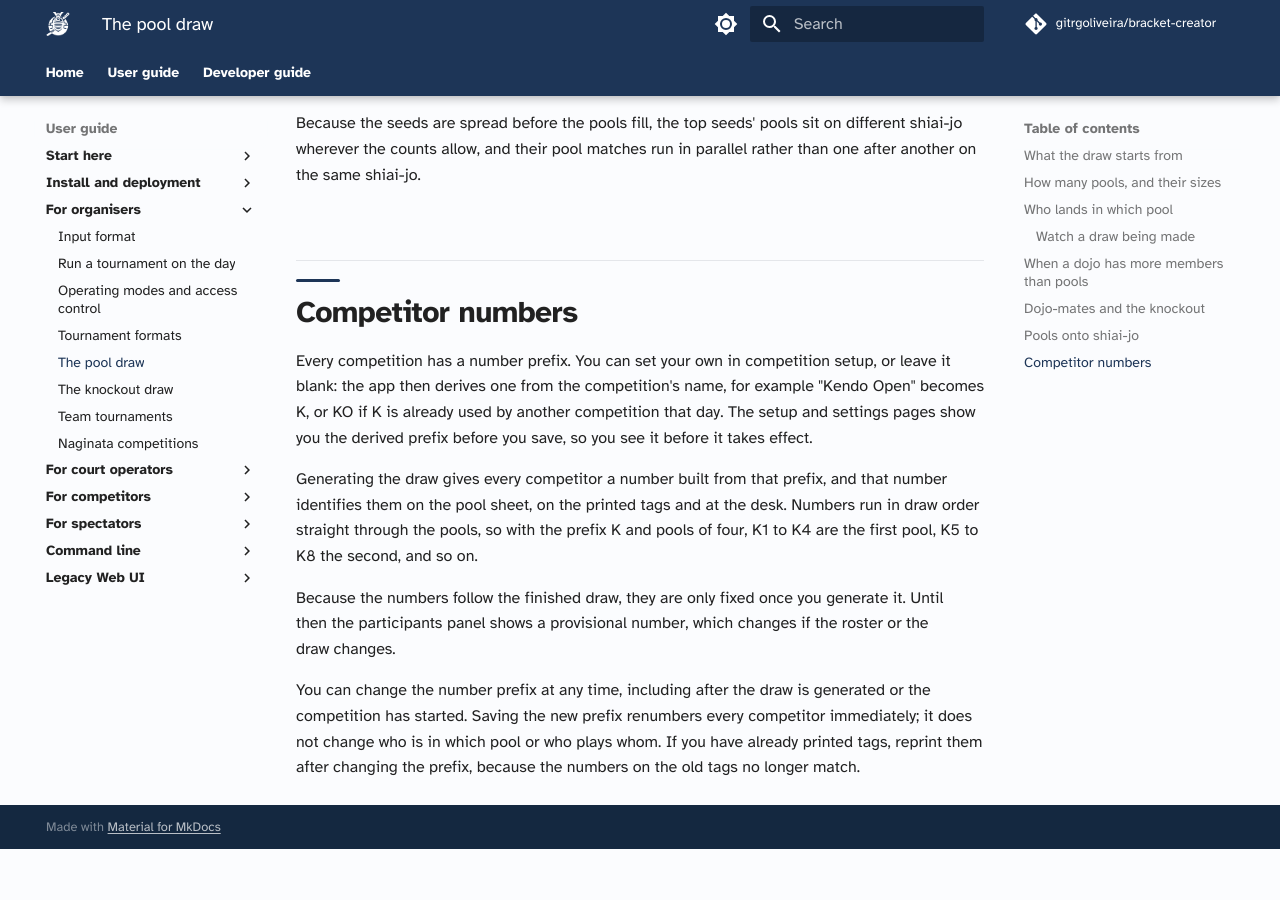
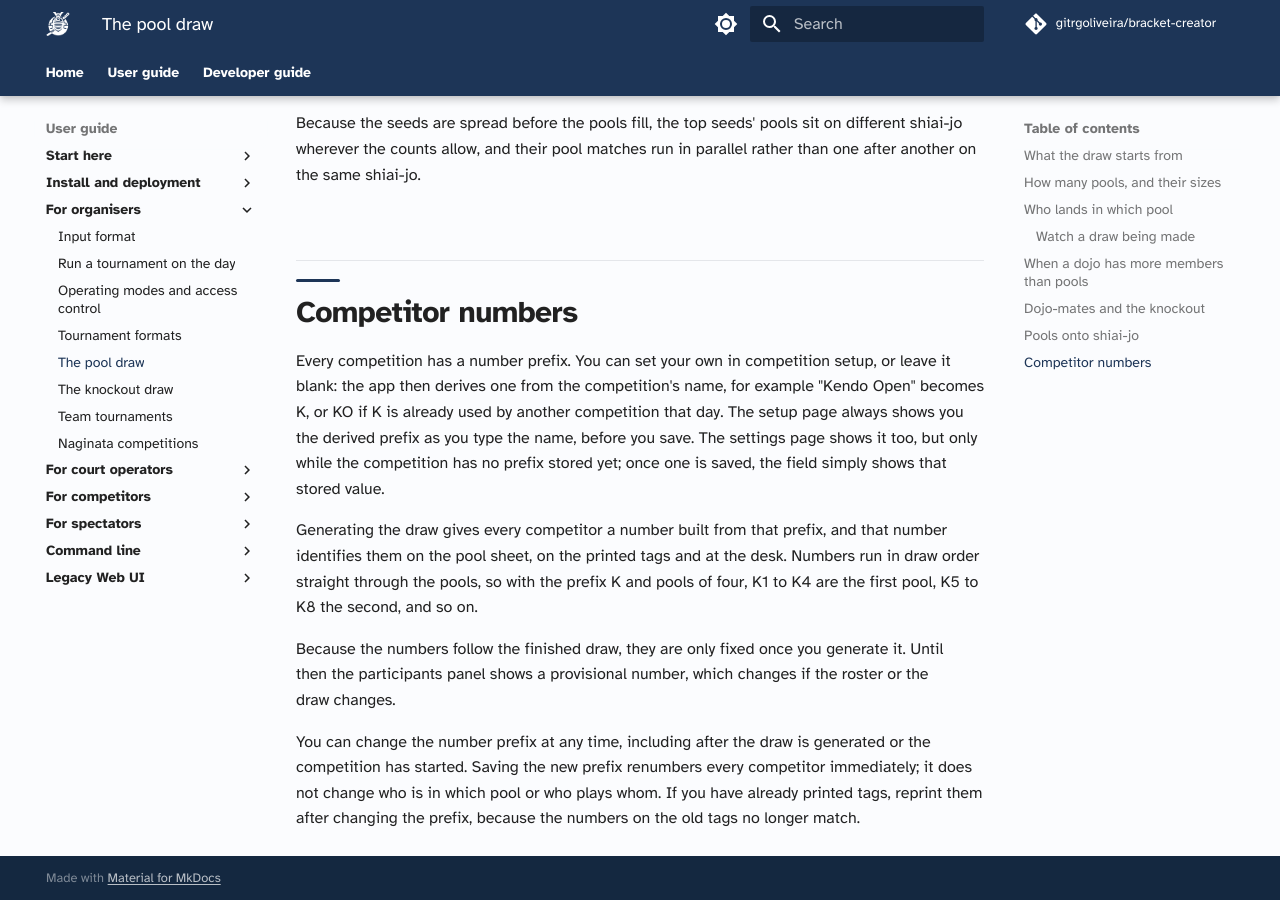
Before and after one commit to gitrgoliveira/bracket-creator, an MkDocs documentation site: the page built from docs/user-guide/organisers/pool-draw.md, in a window 1280 px wide and 900 px high, scrolled down 4632 px. Built offline with MkDocs 1.6.1 and Material for MkDocs 9.7.7, drawn with Linux system fonts in a browser that asks for light colours; comment, search, counter and statistics services are not loaded; before the commit the page ends 5481 px from its top, so only the background shows below that.

Commit message:
docs(bc-pnum): align the number-prefix wording with the inherit fix
specs/openapi.yaml: fixes the self-contradictory "a save that leaves
the prefix untouched is a no-op rewrite" and restates the PUT
description to match F1 -- an omitted/blank numberPrefix INHERITS the
stored value, and the server only derives a default the first time a
save or draw reaches a competition that has none stored yet.

docs/user-guide/organisers/pool-draw.md: the settings page only shows
the derived prefix before saving when the competition has none stored;
the create form always does.

docs/user-guide/commands/create-pools.md and create-playoffs.md: state
what happens when --title-prefix is also omitted (the prefix is K).

Co-Authored-By: Claude Fable 5.1 <noreply@anthropic.com>

```diff
--- a/docs/user-guide/organisers/pool-draw.md
+++ b/docs/user-guide/organisers/pool-draw.md
@@ -66,7 +66,7 @@ Because the seeds are spread before the pools fill, the top seeds' pools sit on
 
 ## Competitor numbers
 
-Every competition has a number prefix. You can set your own in competition setup, or leave it blank: the app then derives one from the competition's name, for example "Kendo Open" becomes K, or KO if K is already used by another competition that day. The setup and settings pages show you the derived prefix before you save, so you see it before it takes effect.
+Every competition has a number prefix. You can set your own in competition setup, or leave it blank: the app then derives one from the competition's name, for example "Kendo Open" becomes K, or KO if K is already used by another competition that day. The setup page always shows you the derived prefix as you type the name, before you save. The settings page shows it too, but only while the competition has no prefix stored yet; once one is saved, the field simply shows that stored value.
 
 Generating the draw gives every competitor a number built from that prefix, and that number identifies them on the pool sheet, on the printed tags and at the desk. Numbers run in draw order straight through the pools, so with the prefix K and pools of four, K1 to K4 are the first pool, K5 to K8 the second, and so on.
 
```
Also changed, not shown: docs/user-guide/commands/create-playoffs.md (+1 -1 lines), docs/user-guide/commands/create-pools.md (+1 -1 lines), 1 other file.
